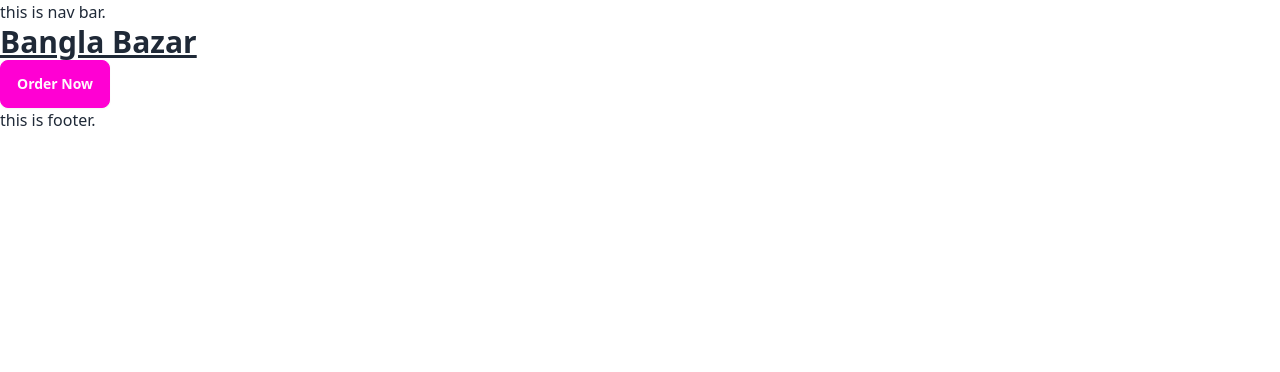
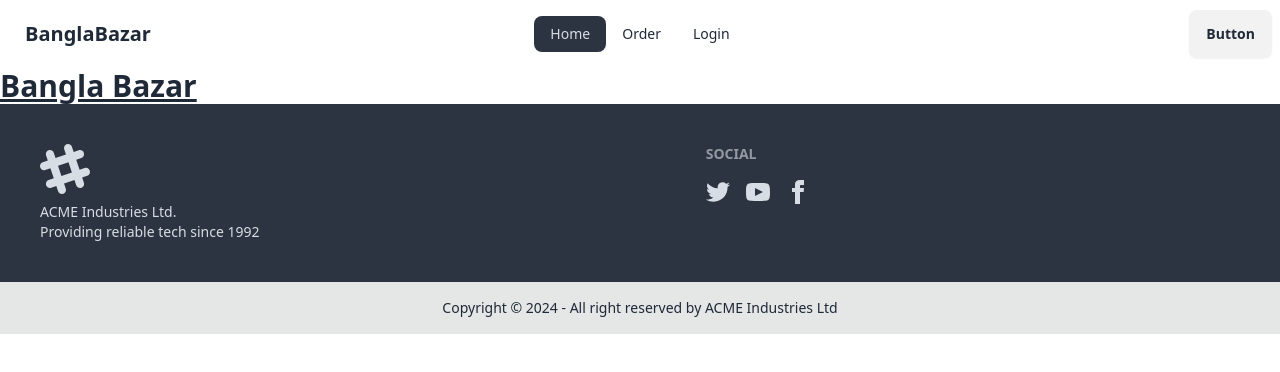
Before and after one commit to hossainshakil242/bangla-bazar-client, a React (Vite) app: page / in a window 1280 px wide. Shown: the top 372 px of the page. Built offline with nearby package versions, Linux system fonts and the light colour scheme.

Commit message:
make Navbar and Footer

```diff
--- a/src/main.jsx
+++ b/src/main.jsx
@@ -1,11 +1,13 @@
-import { StrictMode } from 'react'
-import { createRoot } from 'react-dom/client'
-import './index.css'
-import { RouterProvider } from 'react-router-dom'
-import router from './routers/Routers.jsx'
+import { StrictMode } from "react";
+import { createRoot } from "react-dom/client";
+import "./index.css";
+import { RouterProvider } from "react-router-dom";
+import router from "./routers/Routers.jsx";
 
-createRoot(document.getElementById('root')).render(
+createRoot(document.getElementById("root")).render(
   <StrictMode>
-    <RouterProvider router={router}></RouterProvider>
-  </StrictMode>,
-)
+    <div className="max-w-screen-xl mx-auto">
+      <RouterProvider router={router}></RouterProvider>
+    </div>
+  </StrictMode>
+);
--- /dev/null
+++ b/src/pages/Home/Banner/Banner.jsx
@@ -0,0 +1,11 @@
+import React from 'react';
+
+const Banner = () => {
+    return (
+        <div>
+            this is banner.
+        </div>
+    );
+};
+
+export default Banner;
--- a/src/pages/Home/Home/Home.jsx
+++ b/src/pages/Home/Home/Home.jsx
@@ -2,7 +2,6 @@ const Home = () => {
   return (
     <div>
       <h1 className="text-3xl font-bold underline">Bangla Bazar</h1>
-      <button className="btn btn-secondary">Order Now</button>
     </div>
   );
 };
--- a/src/pages/shared/Footer/Footer.jsx
+++ b/src/pages/shared/Footer/Footer.jsx
@@ -1,11 +1,74 @@
-
-
 const Footer = () => {
-    return (
-        <div>
-            this is footer.
-        </div>
-    );
+  return (
+    <div>
+      <footer className="footer bg-neutral text-neutral-content p-10">
+        <aside>
+          <svg
+            width="50"
+            height="50"
+            viewBox="0 0 24 24"
+            xmlns="http://www.w3.org/2000/svg"
+            fillRule="evenodd"
+            clipRule="evenodd"
+            className="fill-current"
+          >
+            <path d="M22.672 15.226l-2.432.811.841 2.515c.33 1.019-.209 2.127-1.23 2.456-1.15.325-2.148-.321-2.463-1.226l-.84-2.518-5.013 1.677.84 2.517c.391 1.203-.434 2.542-1.831 2.542-.88 0-1.601-.564-1.86-1.314l-.842-2.516-2.431.809c-1.135.328-2.145-.317-2.463-1.229-.329-1.018.211-2.127 1.231-2.456l2.432-.809-1.621-4.823-2.432.808c-1.355.384-2.558-.59-2.558-1.839 0-.817.509-1.582 1.327-1.846l2.433-.809-.842-2.515c-.33-1.02.211-2.129 1.232-2.458 1.02-.329 2.13.209 2.461 1.229l.842 2.515 5.011-1.677-.839-2.517c-.403-1.238.484-2.553 1.843-2.553.819 0 1.585.509 1.85 1.326l.841 2.517 2.431-.81c1.02-.33 2.131.211 2.461 1.229.332 1.018-.21 2.126-1.23 2.456l-2.433.809 1.622 4.823 2.433-.809c1.242-.401 2.557.484 2.557 1.838 0 .819-.51 1.583-1.328 1.847m-8.992-6.428l-5.01 1.675 1.619 4.828 5.011-1.674-1.62-4.829z"></path>
+          </svg>
+          <p>
+            ACME Industries Ltd.
+            <br />
+            Providing reliable tech since 1992
+          </p>
+        </aside>
+        <nav>
+          <h6 className="footer-title">Social</h6>
+          <div className="grid grid-flow-col gap-4">
+            <a>
+              <svg
+                xmlns="http://www.w3.org/2000/svg"
+                width="24"
+                height="24"
+                viewBox="0 0 24 24"
+                className="fill-current"
+              >
+                <path d="M24 4.557c-.883.392-1.832.656-2.828.775 1.017-.609 1.798-1.574 2.165-2.724-.951.564-2.005.974-3.127 1.195-.897-.957-2.178-1.555-3.594-1.555-3.179 0-5.515 2.966-4.797 6.045-4.091-.205-7.719-2.165-10.148-5.144-1.29 2.213-.669 5.108 1.523 6.574-.806-.026-1.566-.247-2.229-.616-.054 2.281 1.581 4.415 3.949 4.89-.693.188-1.452.232-2.224.084.626 1.956 2.444 3.379 4.6 3.419-2.07 1.623-4.678 2.348-7.29 2.04 2.179 1.397 4.768 2.212 7.548 2.212 9.142 0 14.307-7.721 13.995-14.646.962-.695 1.797-1.562 2.457-2.549z"></path>
+              </svg>
+            </a>
+            <a>
+              <svg
+                xmlns="http://www.w3.org/2000/svg"
+                width="24"
+                height="24"
+                viewBox="0 0 24 24"
+                className="fill-current"
+              >
+                <path d="M19.615 3.184c-3.604-.246-11.631-.245-15.23 0-3.897.266-4.356 2.62-4.385 8.816.029 6.185.484 8.549 4.385 8.816 3.6.245 11.626.246 15.23 0 3.897-.266 4.356-2.62 4.385-8.816-.029-6.185-.484-8.549-4.385-8.816zm-10.615 12.816v-8l8 3.993-8 4.007z"></path>
+              </svg>
+            </a>
+            <a>
+              <svg
+                xmlns="http://www.w3.org/2000/svg"
+                width="24"
+                height="24"
+                viewBox="0 0 24 24"
+                className="fill-current"
+              >
+                <path d="M9 8h-3v4h3v12h5v-12h3.642l.358-4h-4v-1.667c0-.955.192-1.333 1.115-1.333h2.885v-5h-3.808c-3.596 0-5.192 1.583-5.192 4.615v3.385z"></path>
+              </svg>
+            </a>
+          </div>
+        </nav>
+      </footer>
+      <footer className="footer footer-center bg-base-300 text-base-content p-4">
+        <aside>
+          <p>
+            Copyright © {new Date().getFullYear()} - All right reserved by ACME
+            Industries Ltd
+          </p>
+        </aside>
+      </footer>
+    </div>
+  );
 };
 
 export default Footer;
--- a/src/pages/shared/Navbar/Navbar.jsx
+++ b/src/pages/shared/Navbar/Navbar.jsx
@@ -1,10 +1,57 @@
+import { NavLink } from "react-router-dom";
 
 const Navbar = () => {
-    return (
-        <div>
-            this is nav bar.
+  const navList = (
+    <>
+      <li>
+        <NavLink to="/">Home</NavLink>
+      </li>
+      <li>
+        <NavLink to="order">Order</NavLink>
+      </li>
+      <li>
+        <NavLink to="login">Login</NavLink>
+      </li>
+    </>
+  );
+
+  return (
+    <div className="navbar bg-base-100">
+      <div className="navbar-start">
+        <div className="dropdown">
+          <div tabIndex={0} role="button" className="btn btn-ghost lg:hidden">
+            <svg
+              xmlns="http://www.w3.org/2000/svg"
+              className="h-5 w-5"
+              fill="none"
+              viewBox="0 0 24 24"
+              stroke="currentColor"
+            >
+              <path
+                strokeLinecap="round"
+                strokeLinejoin="round"
+                strokeWidth="2"
+                d="M4 6h16M4 12h8m-8 6h16"
+              />
+            </svg>
+          </div>
+          <ul
+            tabIndex={0}
+            className="menu menu-sm dropdown-content bg-base-100 rounded-box z-[1] mt-3 w-52 p-2 shadow"
+          >
+            {navList}
+          </ul>
         </div>
-    );
+        <a className="btn btn-ghost text-xl">BanglaBazar</a>
+      </div>
+      <div className="navbar-center hidden lg:flex">
+        <ul className="menu menu-horizontal px-1">{navList}</ul>
+      </div>
+      <div className="navbar-end">
+        <a className="btn">Button</a>
+      </div>
+    </div>
+  );
 };
 
 export default Navbar;
```
